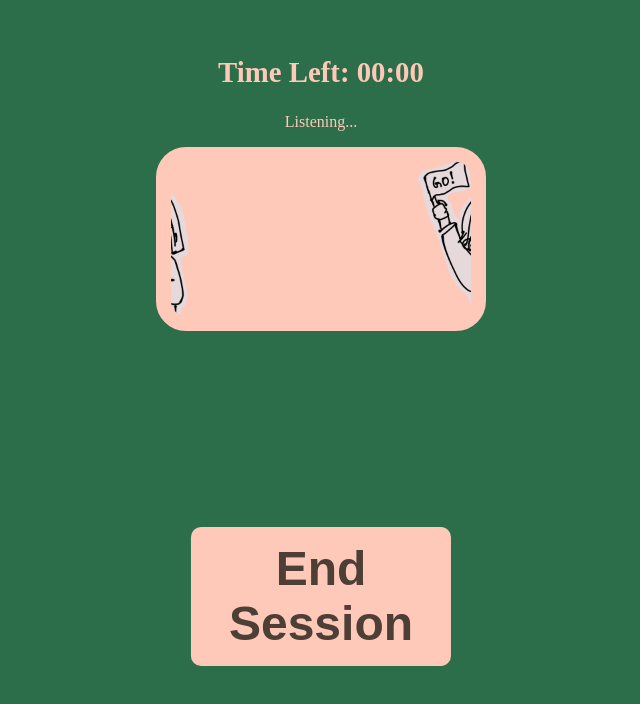
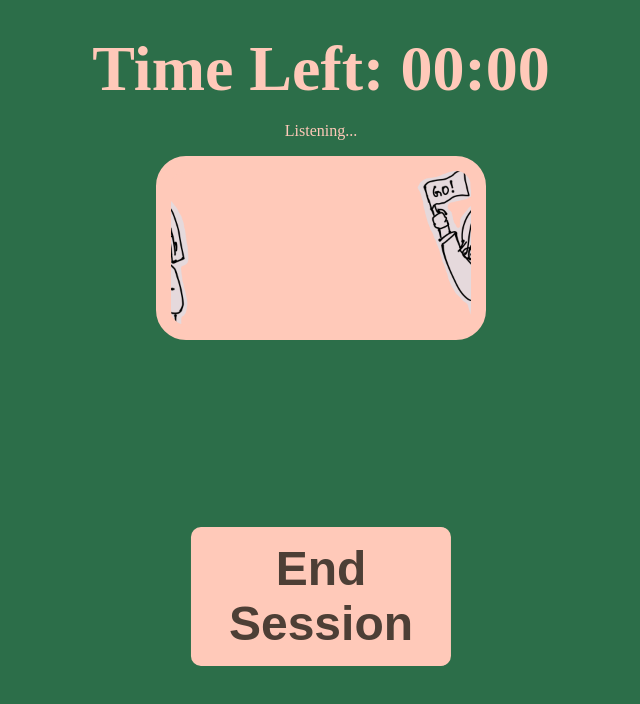
Before and after one commit to happicatalpa/nwhacks-2026, a React (Vite) app in the folder frontend/: page /present in a window 1280 px wide. Shown: the top 704 px of the page, without its empty margins (319-959 px from the left). Built offline with nearby package versions, Linux system fonts and the light colour scheme; no server answers.

Commit message:
added timer header

```diff
--- a/frontend/src/components/Timer.jsx
+++ b/frontend/src/components/Timer.jsx
@@ -25,7 +25,7 @@ export default function Timer({ start = 60 }) {
 
     return (
         <div>
-            <h2>Time Left: {formatTime(timeLeft)}</h2>
+            <h2 className="sp-title">Time Left: {formatTime(timeLeft)}</h2>
         </div>
 
     );
```
